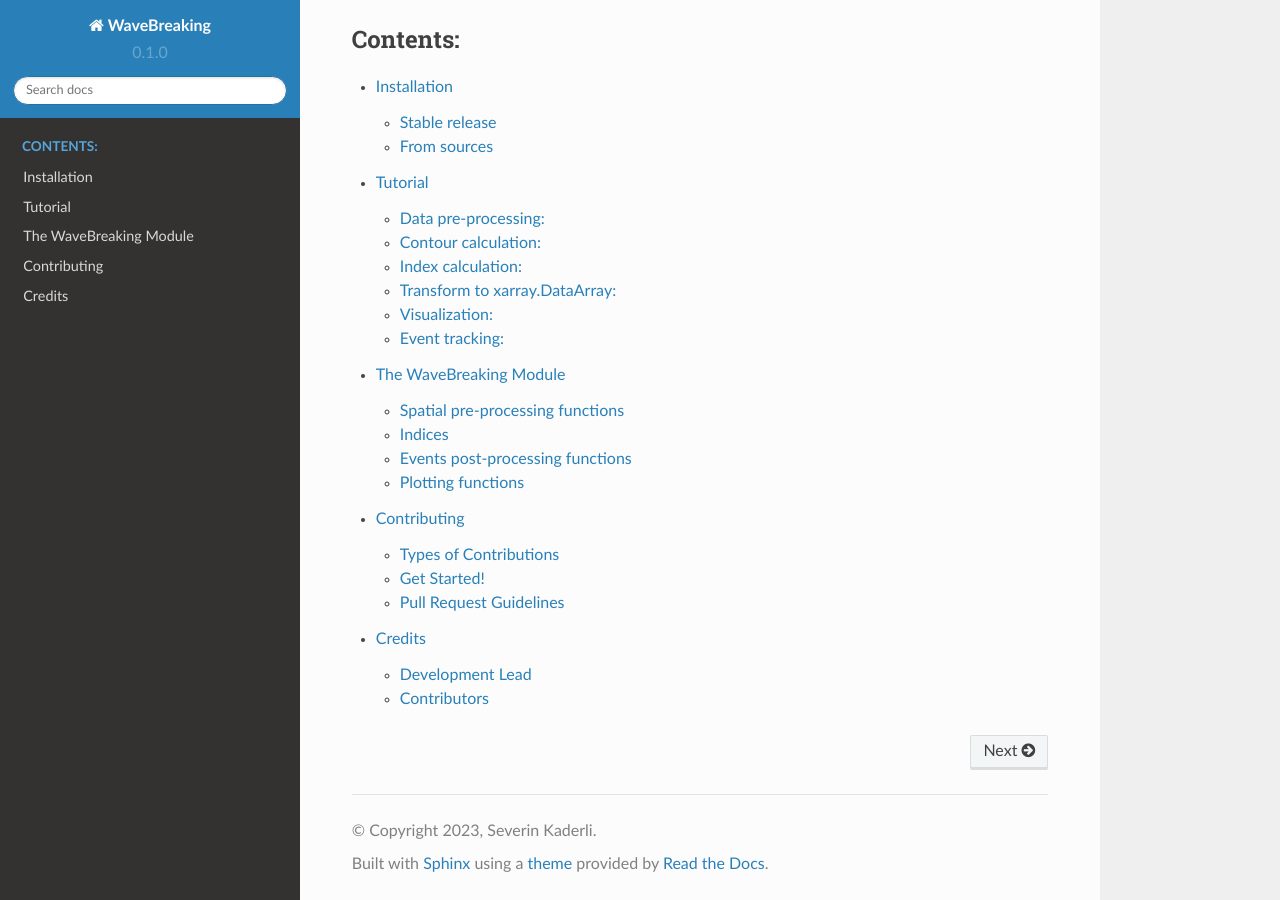
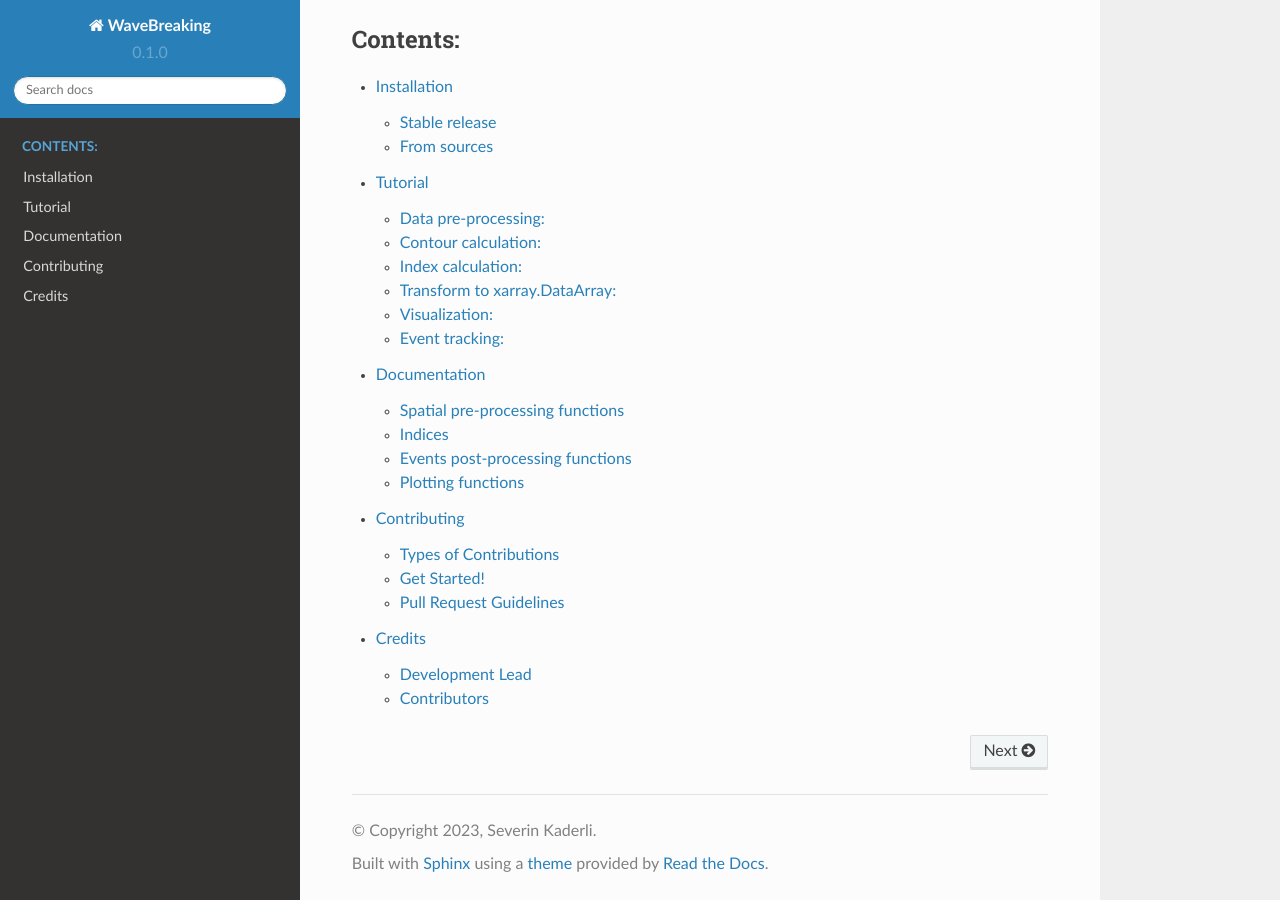
Before and after one commit to skaderli/WaveBreaking, a Sphinx documentation site: the page built from docs/index.rst, in a window 1280 px wide and 900 px high, scrolled down 1053 px. Built offline with Sphinx 7.4.7 and the Read the Docs theme 2.0.0, drawn with Linux system fonts in a browser that asks for light colours.

Commit message:
Update modules.rst

```diff
--- a/docs/modules.rst
+++ b/docs/modules.rst
@@ -1,5 +1,5 @@
 ==============
-The WaveBreaking Module
+Documentation
 ==============
 
 Spatial pre-processing functions
```
